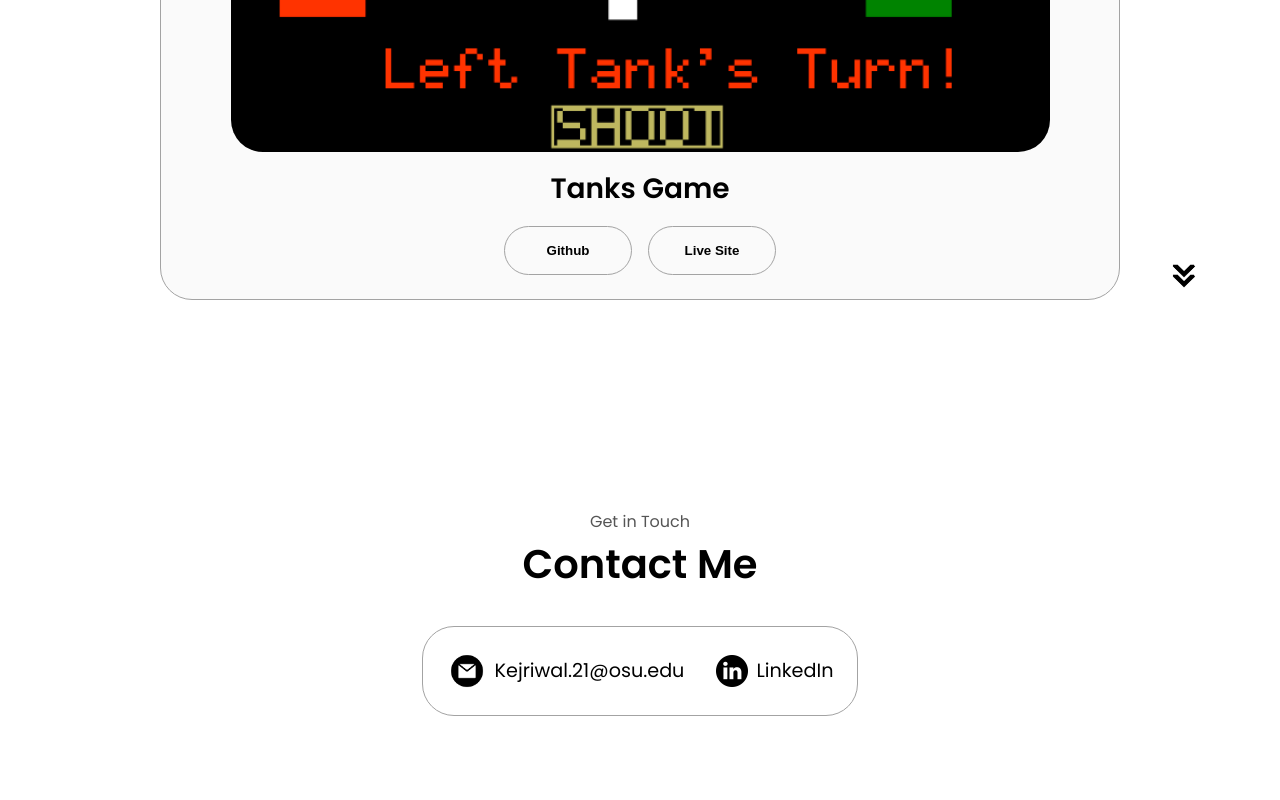
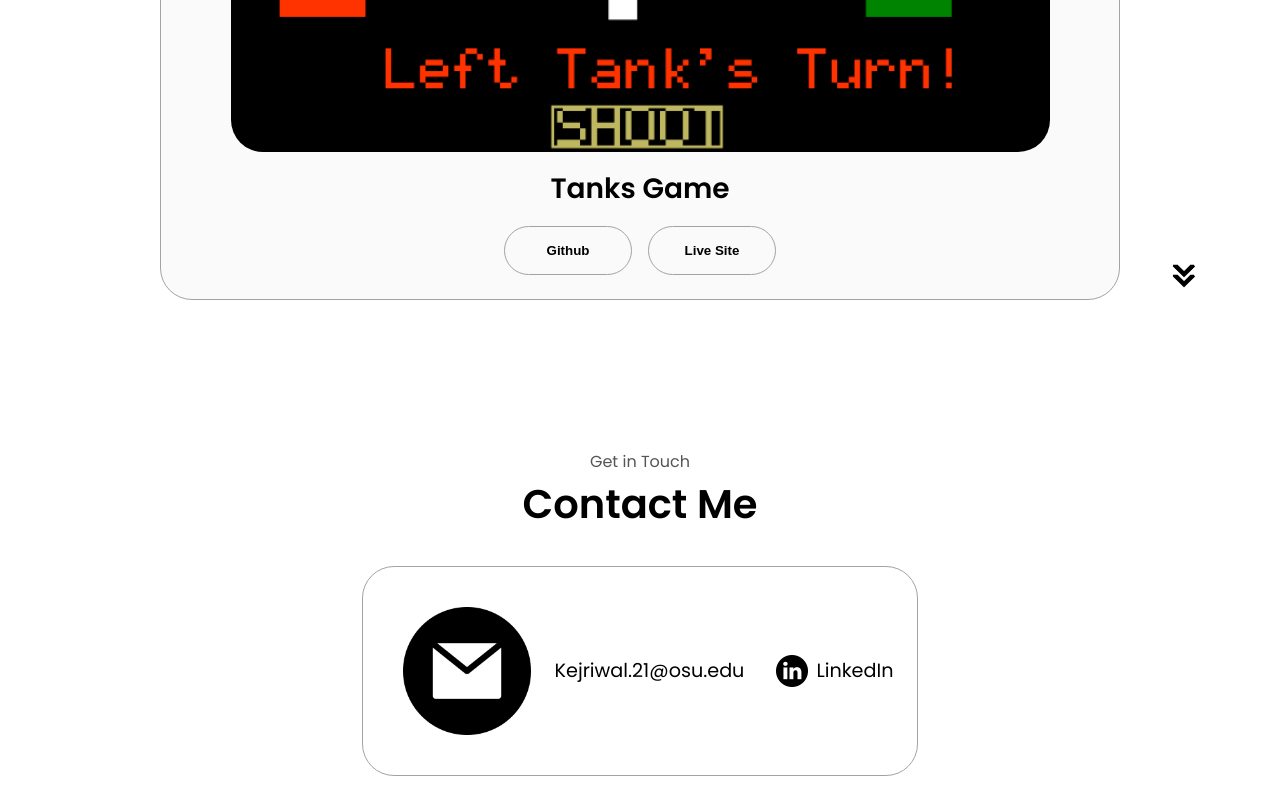
Before and after one commit to anuragkej/OldPortfolio, a plain HTML site: page index.html in a window 1280 px wide. Shown: the part 3448-4248 px from the top of the page. Drawn offline with Linux system fonts and the light colour scheme.

Commit message:
test edit

```diff
--- a/style.css
+++ b/style.css
@@ -411,7 +411,7 @@ article .icon {
 }
 
 .email-icon {
-  height: 2.5rem;
+  height: 10rem;
 }
 
 /*Footer*/
```
